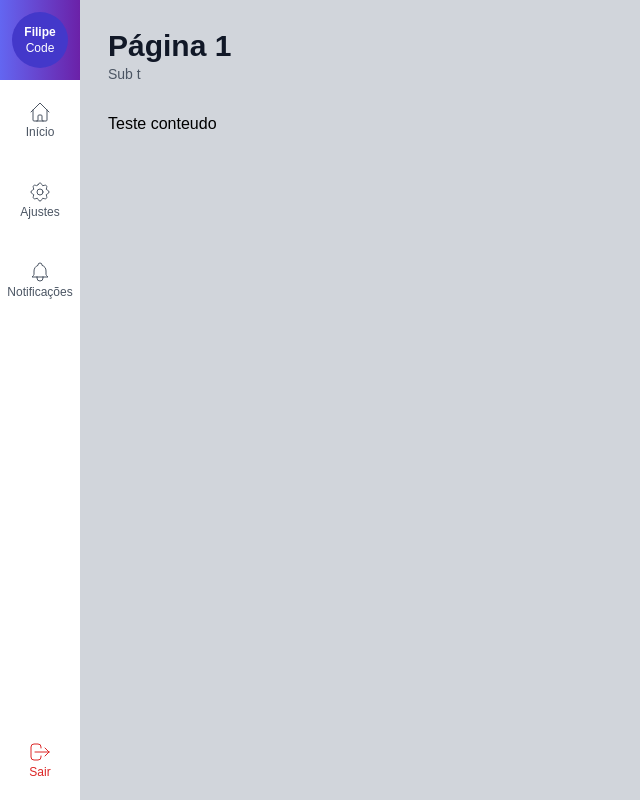
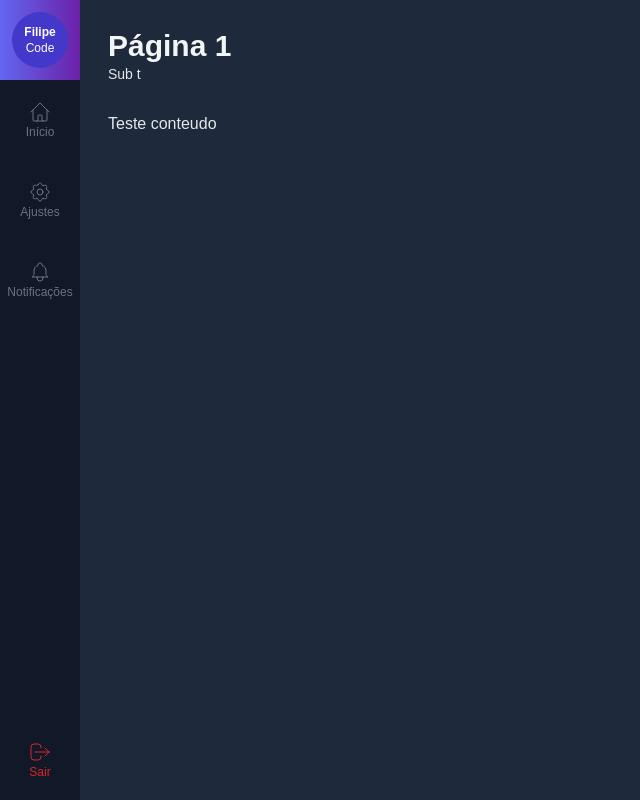
Before and after one commit to fcventura02/painel-admin, a Next.js app: page / in a window 1280 px wide. Shown: the whole page, without its empty margins (0-640 px from the left). Built offline with nearby package versions, Linux system fonts and the light colour scheme.

Commit message:
Updated style from components with dark mode

```diff
--- a/src/components/template/Contents.tsx
+++ b/src/components/template/Contents.tsx
@@ -8,7 +8,7 @@ interface IContents {
 export default function Contents({children}: IContents){
     return(
         <main className={`
-         flex flex-col mt-7
+         flex flex-col mt-7 dark:text-gray-200
         `}>
            {children}
         </main>
--- a/src/components/template/Layout.tsx
+++ b/src/components/template/Layout.tsx
@@ -13,7 +13,7 @@ export default function Layout({ titulo, subtitulo, children }: ILayoutProps) {
   return (
     <div
       className={`
-         flex h-screen w-screen
+        dark flex h-screen w-screen
         `}
     >
       <MenuLateral />
--- a/src/components/template/MenuItem.tsx
+++ b/src/components/template/MenuItem.tsx
@@ -14,7 +14,7 @@ export default function MenuItem({ url, texto, icon, className, onClick }: IMenu
       <a
         className={`
         flex flex-col justify-center items-center
-        h-20 w-20 text-gray-600 ${className}
+        h-20 w-20 dark:text-gray-500 ${className}
         `}
       >
         {icon}
@@ -35,6 +35,7 @@ export default function MenuItem({ url, texto, icon, className, onClick }: IMenu
       className={`
       cursor-pointer
     hover:bg-gray-100
+    hover:dark:bg-gray-800
   `}
     >
       {url ? <Link href={url}>{renderLink()}</Link> : renderLink()}
--- a/src/components/template/MenuLateral.tsx
+++ b/src/components/template/MenuLateral.tsx
@@ -9,6 +9,8 @@ export default function MenuLateral(props: IMenuLateral) {
     <aside
       className={`
     flex flex-col
+    bg-gray-200
+    dark:bg-gray-900
   `}
     >
       <div
@@ -33,7 +35,9 @@ export default function MenuLateral(props: IMenuLateral) {
         <MenuItem
           onClick={() => console.log("Saindo")}
           texto="Sair"
-          className="text-red-600 hover:bg-red-600 hover:text-white"
+          className="text-red-600 dark:text-red-600
+          hover:bg-red-600
+          hover:text-white hover:dark:text-white"
           icon={IconLogout}
         />
       </ul>
--- a/src/components/template/Titulo.tsx
+++ b/src/components/template/Titulo.tsx
@@ -8,14 +8,14 @@ export default function Titulo({ titulo, subtitulo }: ITitulo) {
     <div>
       <h1
         className={`
-            font-black text-3xl text-gray-900
+            font-black text-3xl text-gray-900 dark:text-gray-100
             `}
       >
         {titulo}
       </h1>
       <h2
         className={`
-        font-light text-sm text-gray-600
+        font-light text-sm text-gray-600 dark:text-gray-200
             `}
       >
         {subtitulo}
```
